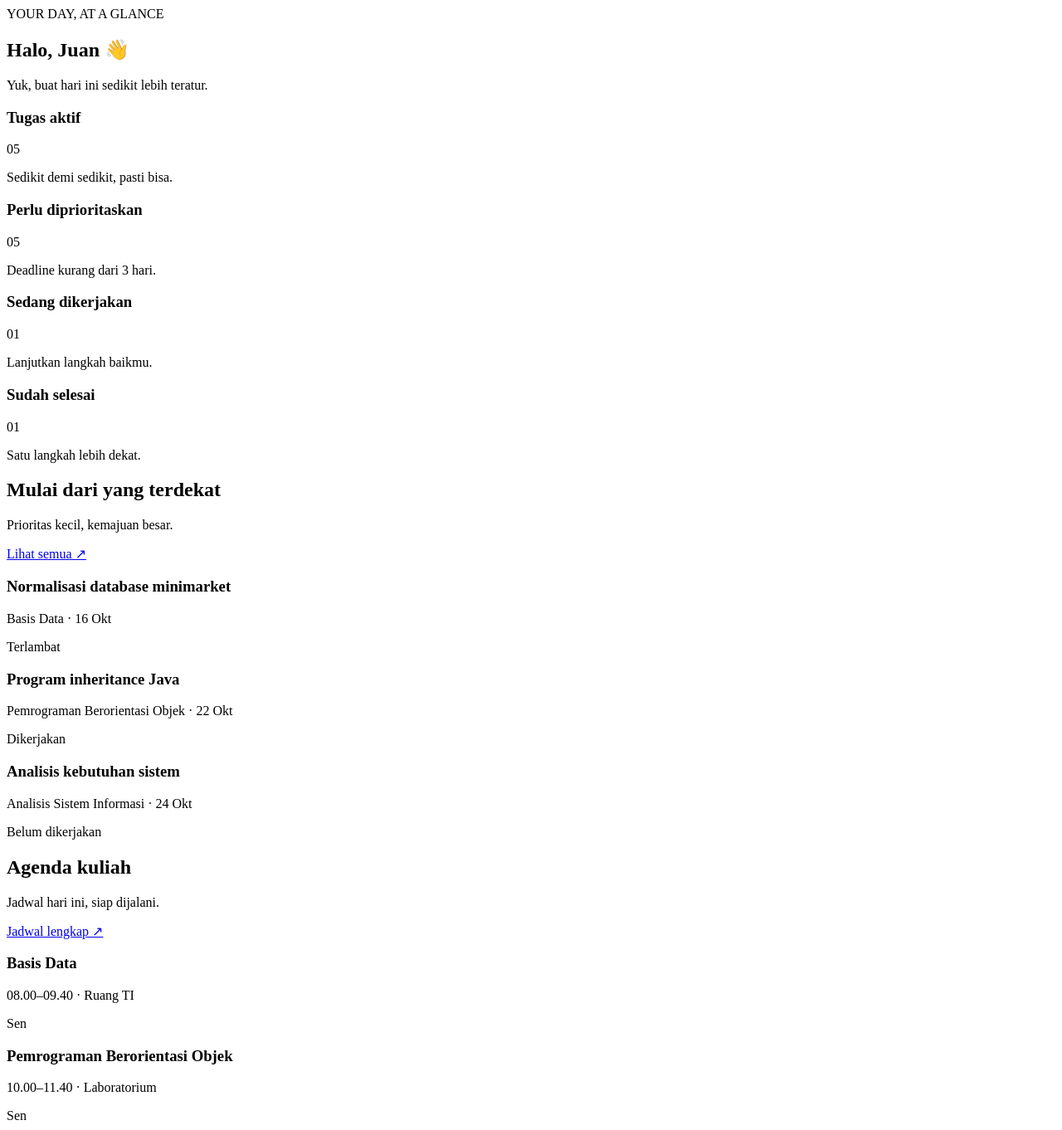
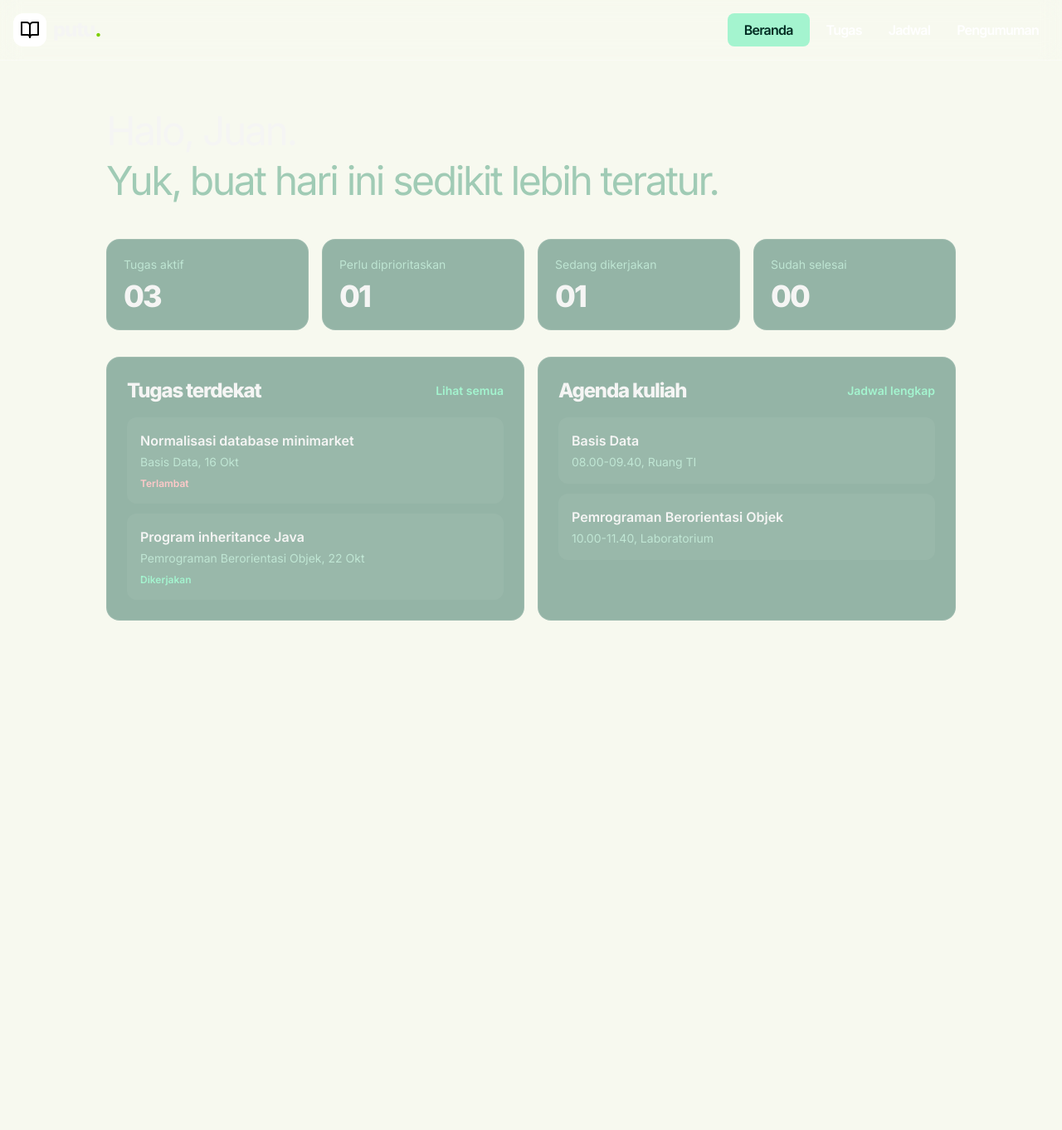
Before and after one commit to jeyyprtf/putu, a PHP site: page /app/pages/dashboard.php in a window 1280 px wide. Shown: the whole page at 83% size. After the commit the page ends 748 px from the top, so only its background shows below. Run offline with PHP 8.4, Linux system fonts and the light colour scheme.

Commit message:
week-9-jumat

```diff
--- a/app/pages/dashboard.php
+++ b/app/pages/dashboard.php
@@ -1,149 +1,100 @@
+<!DOCTYPE html>
+<html lang="id">
+<head>
+    <meta charset="UTF-8">
+    <meta name="viewport" content="width=device-width, initial-scale=1.0">
+    <script src="https://cdn.jsdelivr.net/npm/@tailwindcss/browser@4"></script>
+    <?php require dirname(__DIR__) . '/components/fonts.php'; ?>
+    <link rel="stylesheet" href="../../public/assets/css/app.css">
+    <title>Beranda - PUTULAGI</title>
+</head>
+<body class="font-sans antialiased bg-emerald-950">
+    <nav class="border-b border-white/40 backdrop-blur-md fixed top-0 left-0 w-full z-50">
+        <div class="flex items-center justify-between p-4">
+            <div class="flex flex-row gap-2 items-center">
+                <img
+                    src="../../public/assets/images/logo.svg"
+                    alt="Logo PUTU"
+                    class="w-10 h-10 p-2 text-emerald-950 bg-white rounded-xl"
+                />
+                <a href="dashboard.php" class="text-stone-100 text-2xl font-extrabold tracking-tighter">
+                    putu<span class="text-lime-500">.</span>
+                </a>
+            </div>
+            <div class="flex items-center gap-2">
+                <a href="dashboard.php" class="bg-emerald-200 text-emerald-950 font-semibold tracking-tighter py-2 px-5 rounded-lg">Beranda</a>
+                <a href="tugas.php" class="text-white font-semibold tracking-tighter hover:text-emerald-200 transition duration-300 px-3">Tugas</a>
+                <a href="jadwal.php" class="text-white font-semibold tracking-tighter hover:text-emerald-200 transition duration-300 px-3">Jadwal</a>
+                <a href="pengumuman.php" class="text-white font-semibold tracking-tighter hover:text-emerald-200 transition duration-300 px-3">Pengumuman</a>
+            </div>
+        </div>
+    </nav>
 
-<?php
-// Data demo mahasiswa
-$nama = "Juan";
-$kelas = "SIB - 2A";
+    <main class="min-h-screen px-20 pt-32 pb-20">
+        <section class="mx-auto lg:max-w-5xl w-full">
+            <h1 class="text-5xl leading-tight tracking-tighter text-stone-100">
+                Halo, Juan.
+                <br>
+                <span class="text-[#A0CBB5]">Yuk, buat hari ini sedikit lebih teratur.</span>
+            </h1>
 
-$tugas = [
-    [
-        "judul" => "Normalisasi database minimarket",
-        "matkul" => "Basis Data",
-        "status" => "Terlambat",
-        "deadline" => "16 Okt"
-    ],
-    [
-        "judul" => "Program inheritance Java",
-        "matkul" => "Pemrograman Berorientasi Objek",
-        "status" => "Dikerjakan",
-        "deadline" => "22 Okt"
-    ],
-    [
-        "judul" => "Analisis kebutuhan sistem",
-        "matkul" => "Analisis Sistem Informasi",
-        "status" => "Belum dikerjakan",
-        "deadline" => "24 Okt"
-    ]
-];
-?>
-
-<section class="welcome-section">
-    <p class="eyebrow">YOUR DAY, AT A GLANCE</p>
-
-    <h1>Halo, <?= htmlspecialchars($nama) ?> 👋</h1>
-
-    <p class="text-muted">
-        Yuk, buat hari ini sedikit lebih teratur.
-    </p>
-</section>
-
-<section class="stats-grid">
-
-    <article class="stat-card">
-        <h3>Tugas aktif</h3>
-        <span class="stat-number">05</span>
-        <p class="stat-description">
-            Sedikit demi sedikit, pasti bisa.
-        </p>
-    </article>
-
-    <article class="stat-card">
-        <h3>Perlu diprioritaskan</h3>
-        <span class="stat-number">05</span>
-        <p class="stat-description">
-            Deadline kurang dari 3 hari.
-        </p>
-    </article>
-
-    <article class="stat-card">
-        <h3>Sedang dikerjakan</h3>
-        <span class="stat-number">01</span>
-        <p class="stat-description">
-            Lanjutkan langkah baikmu.
-        </p>
-    </article>
-
-    <article class="stat-card">
-        <h3>Sudah selesai</h3>
-        <span class="stat-number">01</span>
-        <p class="stat-description">
-            Satu langkah lebih dekat.
-        </p>
-    </article>
-
-</section>
-
-<section class="dashboard-grid">
-
-    <article class="content-card">
-        <div class="card-heading">
-            <div>
-                <h2>Mulai dari yang terdekat</h2>
-                <p class="text-muted">
-                    Prioritas kecil, kemajuan besar.
-                </p>
+            <div class="mt-10 grid grid-cols-2 lg:grid-cols-4 gap-4">
+                <div class="rounded-2xl border border-white/10 bg-emerald-900/40 p-5">
+                    <p class="text-sm text-emerald-100/70">Tugas aktif</p>
+                    <p class="mt-2 text-4xl font-extrabold tracking-tighter text-stone-100">03</p>
+                </div>
+                <div class="rounded-2xl border border-white/10 bg-emerald-900/40 p-5">
+                    <p class="text-sm text-emerald-100/70">Perlu diprioritaskan</p>
+                    <p class="mt-2 text-4xl font-extrabold tracking-tighter text-stone-100">01</p>
+                </div>
+                <div class="rounded-2xl border border-white/10 bg-emerald-900/40 p-5">
+                    <p class="text-sm text-emerald-100/70">Sedang dikerjakan</p>
+                    <p class="mt-2 text-4xl font-extrabold tracking-tighter text-stone-100">01</p>
+                </div>
+                <div class="rounded-2xl border border-white/10 bg-emerald-900/40 p-5">
+                    <p class="text-sm text-emerald-100/70">Sudah selesai</p>
+                    <p class="mt-2 text-4xl font-extrabold tracking-tighter text-stone-100">00</p>
+                </div>
             </div>
 
-            <a href="index.php?page=tugas">
-                Lihat semua ↗
-            </a>
+            <div class="mt-8 grid grid-cols-1 lg:grid-cols-2 gap-4">
+                <div class="rounded-2xl border border-white/10 bg-emerald-900/40 p-6">
+                    <div class="flex items-center justify-between">
+                        <h2 class="text-2xl font-extrabold tracking-tighter text-stone-100">Tugas terdekat</h2>
+                        <a href="tugas.php" class="text-sm font-semibold text-emerald-200 hover:text-white transition duration-300">Lihat semua</a>
+                    </div>
+                    <div class="mt-4 flex flex-col gap-3">
+                        <div class="rounded-xl bg-white/5 p-4">
+                            <p class="font-semibold text-stone-100">Normalisasi database minimarket</p>
+                            <p class="mt-1 text-sm text-emerald-100/70">Basis Data, 16 Okt</p>
+                            <p class="mt-2 text-xs font-semibold text-red-200">Terlambat</p>
+                        </div>
+                        <div class="rounded-xl bg-white/5 p-4">
+                            <p class="font-semibold text-stone-100">Program inheritance Java</p>
+                            <p class="mt-1 text-sm text-emerald-100/70">Pemrograman Berorientasi Objek, 22 Okt</p>
+                            <p class="mt-2 text-xs font-semibold text-emerald-200">Dikerjakan</p>
+                        </div>
+                    </div>
                 </div>
 
-        <?php foreach ($tugas as $item): ?>
-            <div class="task-item">
-
-                <div>
-                    <h3>
-                        <?= htmlspecialchars($item["judul"]) ?>
-                    </h3>
-
-                    <p>
-                        <?= htmlspecialchars($item["matkul"]) ?>
-                        · <?= htmlspecialchars($item["deadline"]) ?>
-                    </p>
+                <div class="rounded-2xl border border-white/10 bg-emerald-900/40 p-6">
+                    <div class="flex items-center justify-between">
+                        <h2 class="text-2xl font-extrabold tracking-tighter text-stone-100">Agenda kuliah</h2>
+                        <a href="jadwal.php" class="text-sm font-semibold text-emerald-200 hover:text-white transition duration-300">Jadwal lengkap</a>
                     </div>
-
-                <span class="badge <?=
-                    $item["status"] === "Terlambat"
-                    ? "badge-danger"
-                    : ""
-                ?>">
-                    <?= htmlspecialchars($item["status"]) ?>
-                </span>
-
+                    <div class="mt-4 flex flex-col gap-3">
+                        <div class="rounded-xl bg-white/5 p-4">
+                            <p class="font-semibold text-stone-100">Basis Data</p>
+                            <p class="mt-1 text-sm text-emerald-100/70">08.00-09.40, Ruang TI</p>
                         </div>
-        <?php endforeach; ?>
-    </article>
-
-    <article class="content-card">
-        <div class="card-heading">
-            <div>
-                <h2>Agenda kuliah</h2>
-                <p class="text-muted">
-                    Jadwal hari ini, siap dijalani.
-                </p>
+                        <div class="rounded-xl bg-white/5 p-4">
+                            <p class="font-semibold text-stone-100">Pemrograman Berorientasi Objek</p>
+                            <p class="mt-1 text-sm text-emerald-100/70">10.00-11.40, Laboratorium</p>
                         </div>
-
-            <a href="index.php?page=jadwal">
-                Jadwal lengkap ↗
-            </a>
                     </div>
-
-        <div class="task-item">
-            <div>
-                <h3>Basis Data</h3>
-                <p>08.00–09.40 · Ruang TI</p>
                 </div>
-            <span class="badge">Sen</span>
             </div>
-
-        <div class="task-item">
-            <div>
-                <h3>Pemrograman Berorientasi Objek</h3>
-                <p>10.00–11.40 · Laboratorium</p>
-            </div>
-            <span class="badge">Sen</span>
-        </div>
-
-    </article>
-
         </section>
+    </main>
+</body>
+</html>
```
Also changed, not shown: app/pages/login.php (+18 -16 lines). Lines whose indentation alone changed are shown as unchanged.
